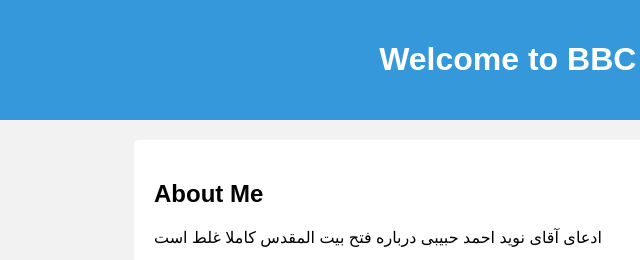
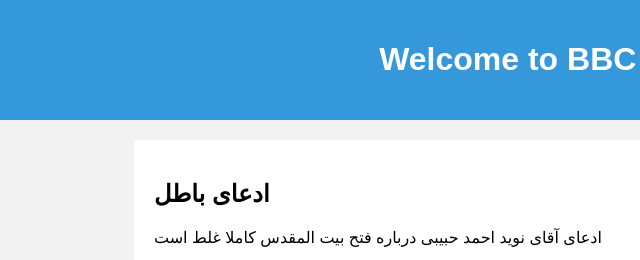
Before and after one commit to Zubair1998/Nawid.github.io, a plain HTML site: page index.html in a window 1280 px wide. Shown: the top 260 px of the page, 86-726 px from the left. Drawn offline with Linux system fonts and the light colour scheme.

Commit message:
Update index.html

```diff
--- a/index.html
+++ b/index.html
@@ -49,7 +49,7 @@
     </header>
 
     <div id="content">
-        <h2>About Me</h2>
+        <h2>ادعای باطل </h2>
         <p>ادعای آقای نوید احمد حبیبی درباره فتح بیت المقدس کاملا غلط است </p>
 
         <p>هر وقت که این ادعا خود  را از طریق منایع مختلف از جمله </p>
```
